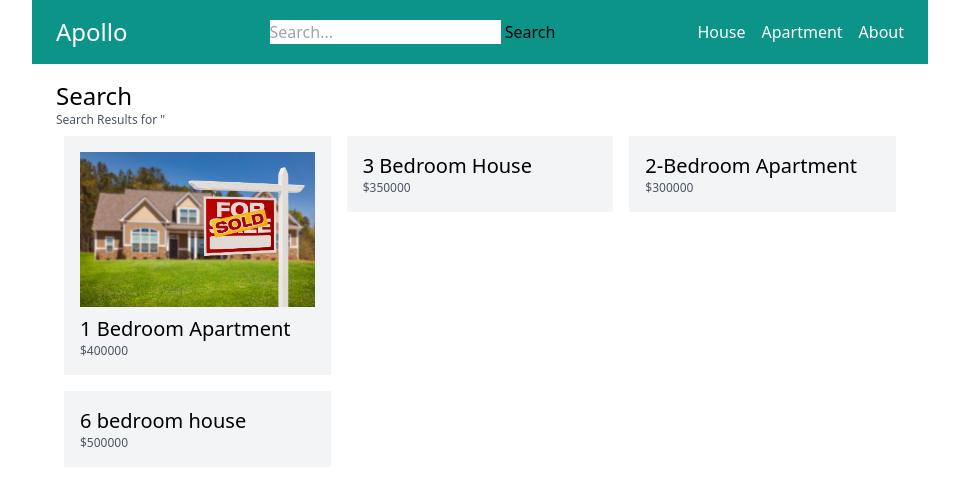
After one commit to BXS-Archipelago/apollo_estate, a Django app: page /search/ in a window 1280 px wide. The commit adds this page. Shown: the top 487 px of the page, without its empty margins (160-1119 px from the left). Run offline with Django 4.2, Linux system fonts and the light colour scheme; data comes from the database, SQL or seed files in the repository; some libraries are stand-ins or nearby versions.

Commit message:
Add Search functionality

```diff
--- a/apollo_estate/core/templates/core/base.html
+++ b/apollo_estate/core/templates/core/base.html
@@ -14,6 +14,14 @@
     <nav class="max-w-4xl mx-auto py-4 px-6 bg-teal-600 flex items-center justify-between">
         <div class="logo">
             <a href="/" class="text-white text-2xl">Apollo</a> </div>
+
+          <div class="search">
+            <form method="get" action="/search/" >
+            <input type="search" name="query" placeholder="Search...">
+            <button>Search</button>
+
+            </form>
+          </div>
 
             <div class="menu flex space-x-4">
               {% menu %}
--- /dev/null
+++ b/apollo_estate/store/templates/store/search.html
@@ -0,0 +1,37 @@
+{% extends 'core/base.html' %}
+
+{% block title %}
+Search
+{% endblock %}
+
+
+{% block content %}
+
+   <h1 class="text-2xl">Search</h1>
+
+   <h2 class="text-xs text-gray-600">Search Results for "{{ query }}</h2>
+
+
+   {% if products %}
+   <div class="flex flex-wrap">
+       {% for product in products %}
+           <div class="product w-1/3 p-2">
+               <div class="p-4 bg-gray-100">
+                   <a href="{% url 'product_detail' product.category.slug product.slug %}">
+                       {% if product.image %}
+                           <div class="image mb-2">
+                               <img src="{{ product.image.url }}" alt="Image of {{ product.title }}">
+                           </div>
+                       {% endif %}
+
+                       <h2 class="text-xl">{{ product.title }}</h2>
+                       <p class="text-xs text-gray-600">${{ product.get_display_price }}</p>
+                   </a>
+               </div>
+           </div>
+       {% endfor %}
+   </div>
+{% else %}
+   <p>There are no products matching this query!</p>
+{% endif %}
+{% endblock %}
--- a/apollo_estate/store/urls.py
+++ b/apollo_estate/store/urls.py
@@ -2,6 +2,7 @@ from django.urls import path
 from . import views
 
 urlpatterns = [
+    path('search/', views.search, name='search'),
     path('<slug:slug>/', views.category_detail, name='category_detail'),
     path('<slug:category_slug>/<slug:slug>/', views.product_detail, name='product_detail'),
 ]
--- a/apollo_estate/store/views.py
+++ b/apollo_estate/store/views.py
@@ -1,13 +1,25 @@
+from django.db.models import Q
 from django.shortcuts import render, get_object_or_404
-from .models import Product, Category
+
+from .models import Category, Product
+
+def search(request):
+    query = request.GET.get('query', '')
+    products = Product.objects.filter(Q(title__icontains=query) | Q(description__icontains=query))
+
+    return render(request, 'store/search.html', {
+        'query': query,
+        'products': products,
+    })
 
 def category_detail(request, slug):
     category = get_object_or_404(Category, slug=slug)
     products = category.products.all()
+
     return render(request, 'store/category_detail.html', {
         'category': category,
         'products': products
-        })
+    })
 
 def product_detail(request, category_slug, slug):
     product = get_object_or_404(Product, slug=slug)
```
